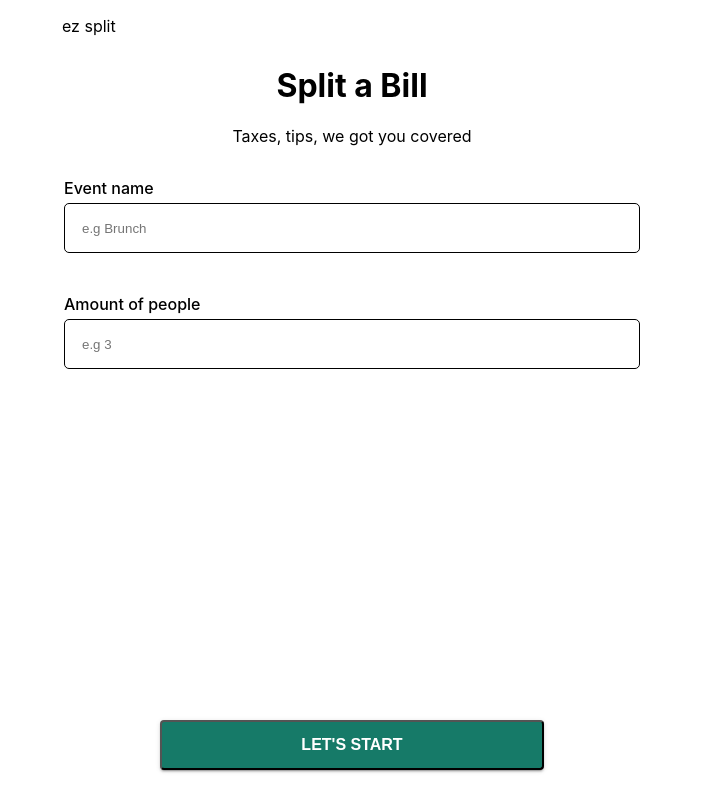
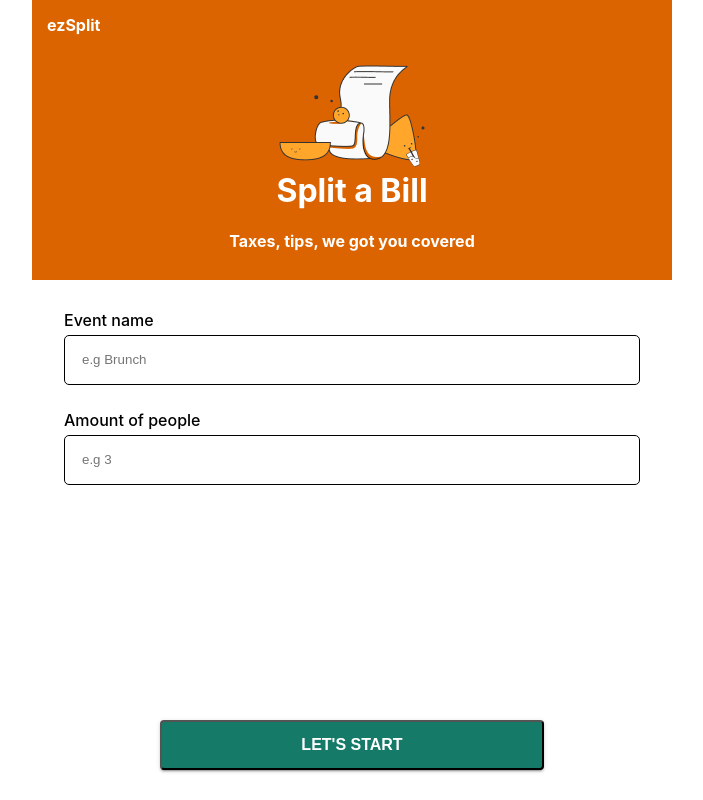
Before and after one commit to alicelu625/ez-split, a React (Create React App) app: page / in a window 1280 px wide. Shown: the whole page, without its empty margins (288-991 px from the left). Built offline with nearby package versions, Linux system fonts and the light colour scheme.

Commit message:
added image on start page

```diff
--- a/src/Pages/Start/Start.js
+++ b/src/Pages/Start/Start.js
@@ -4,6 +4,7 @@ import ProceedDiv from '../../shared/ProceedDiv/ProceedDiv';
 
 import * as actionTypes from '../../store/actions';
 import classes from './Start.module.css';
+import startIcon from '../../assets/start-icon.png';
 
 class Start extends Component {
     state = {
@@ -46,10 +47,11 @@ class Start extends Component {
     render() {
         return (
             <div className={classes.Start}>
-                <p className={classes.Brand}>ez split</p>
+                <p className={classes.Brand}>ezSplit</p>
                 <div className={classes.Intro}>
+                    <img src={startIcon}/>
                     <h1 style={{marginTop:'0px'}}>Split a Bill</h1>
-                    <p>Taxes, tips, we got you covered</p>
+                    <h2 style={{fontSize:'16px'}}>Taxes, tips, we got you covered</h2>
                 </div>
                 <div className={classes.InputFields}>
                     <p className={classes.InputLabel}>Event name</p>
--- a/src/Pages/Start/Start.module.css
+++ b/src/Pages/Start/Start.module.css
@@ -3,17 +3,24 @@
 }
 
 .Brand {
-    margin-left: 30px;
+    padding: 15px 30px 0px 15px;
+    background: #DB6400;
+    margin: 0px;
+    color: white;
+    font-weight: bold;
 }
 
 .Intro {
     text-align: center;
-    margin-top: 30px;
+    padding: 30px 0px 15px 0px;
+    background: #DB6400;
+    color: white;
 }
 
 .InputFields {
     width: 100%;
     margin: auto;
+    margin-top: 30px;
     display: flex;
     flex-direction: column;
     align-items: center;
@@ -22,6 +29,7 @@
 .InputLabel {
     width: 90%;
     margin-bottom: 5px;
+    margin-top: 0px;
     font-weight: 500;
 }
 
```
Also changed, not shown: src/assets/start-icon.png (added).
